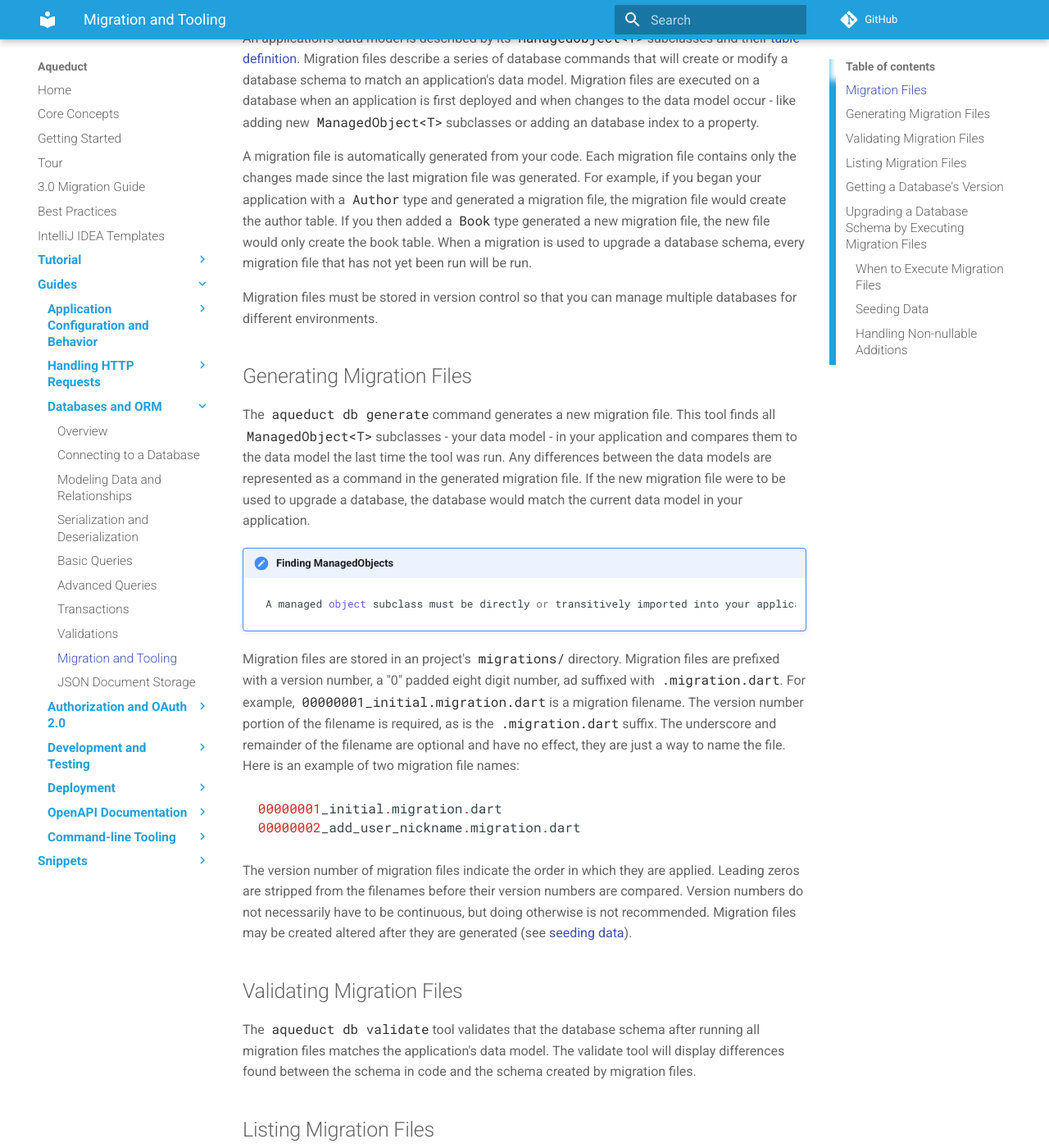
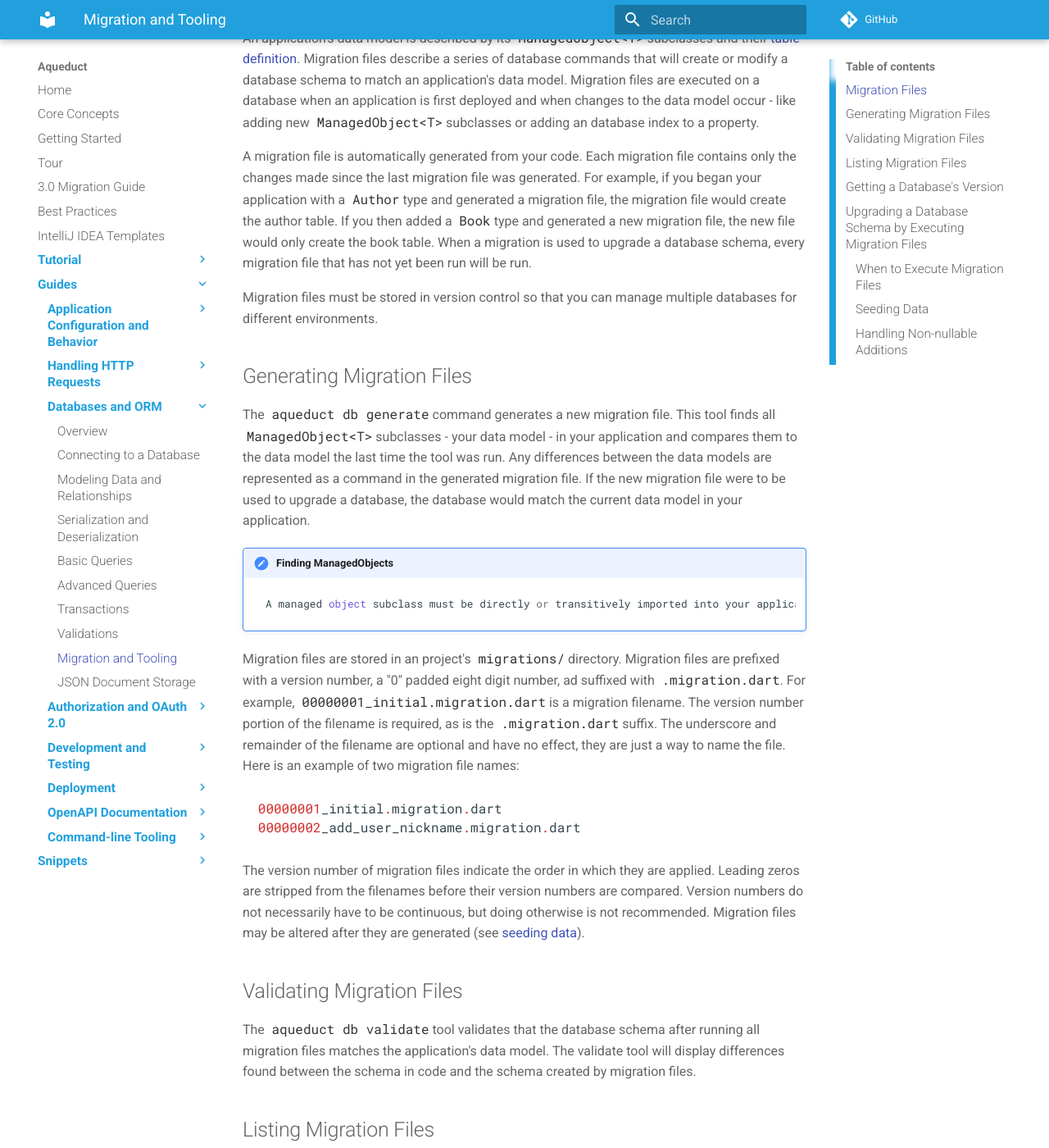
Before and after one commit to stablekernel/aqueduct, an MkDocs documentation site: the page built from source/docs/db/db_tools.md, in a window 1280 px wide and 1400 px high, scrolled down 394 px. Shown: the whole window at 82% size. Built offline with MkDocs 1.6.1 and Material for MkDocs 9.7.7, drawn with Linux system fonts in a browser that asks for light colours; comment, search, counter and statistics services are not loaded; old or Windows-style settings are respelled for this version of MkDocs; some of the changed text lies outside the part shown.

Commit message:
Update db_tools.md

````diff
--- a/source/docs/db/db_tools.md
+++ b/source/docs/db/db_tools.md
@@ -9,7 +9,7 @@ The `aqueduct db` command line tool creates and executes *migration files*. A mi
 
 An application's data model is described by its `ManagedObject<T>` subclasses and their [table definition](modeling_data.md). Migration files describe a series of database commands that will create or modify a database schema to match an application's data model. Migration files are executed on a database when an application is first deployed and when changes to the data model occur - like adding new `ManagedObject<T>` subclasses or adding an database index to a property.
 
-A migration file is automatically generated from your code. Each migration file contains only the changes made since the last migration file was generated. For example, if you began your application with a `Author` type and generated a migration file, the migration file would create the author table. If you then added a `Book` type generated a new migration file, the new file would only create the book table. When a migration is used to upgrade a database schema, every migration file that has not yet been run will be run.
+A migration file is automatically generated from your code. Each migration file contains only the changes made since the last migration file was generated. For example, if you began your application with a `Author` type and generated a migration file, the migration file would create the author table. If you then added a `Book` type and generated a new migration file, the new file would only create the book table. When a migration is used to upgrade a database schema, every migration file that has not yet been run will be run.
 
 Migration files must be stored in version control so that you can manage multiple databases for different environments.
 
@@ -27,7 +27,7 @@ Migration files are stored in an project's `migrations/` directory. Migration fi
 00000002_add_user_nickname.migration.dart
 ```
 
-The version number of migration files indicate the order in which they are applied. Leading zeros are stripped from the filenames before their version numbers are compared. Version numbers do not necessarily have to be continuous, but doing otherwise is not recommended. Migration files may be created altered after they are generated (see [seeding data](#seeding-data)).
+The version number of migration files indicate the order in which they are applied. Leading zeros are stripped from the filenames before their version numbers are compared. Version numbers do not necessarily have to be continuous, but doing otherwise is not recommended. Migration files may be altered after they are generated (see [seeding data](#seeding-data)).
 
 ## Validating Migration Files
 
````
Also changed, not shown: other parts of source/docs/db/db_tools.md (+2 -2 lines).
